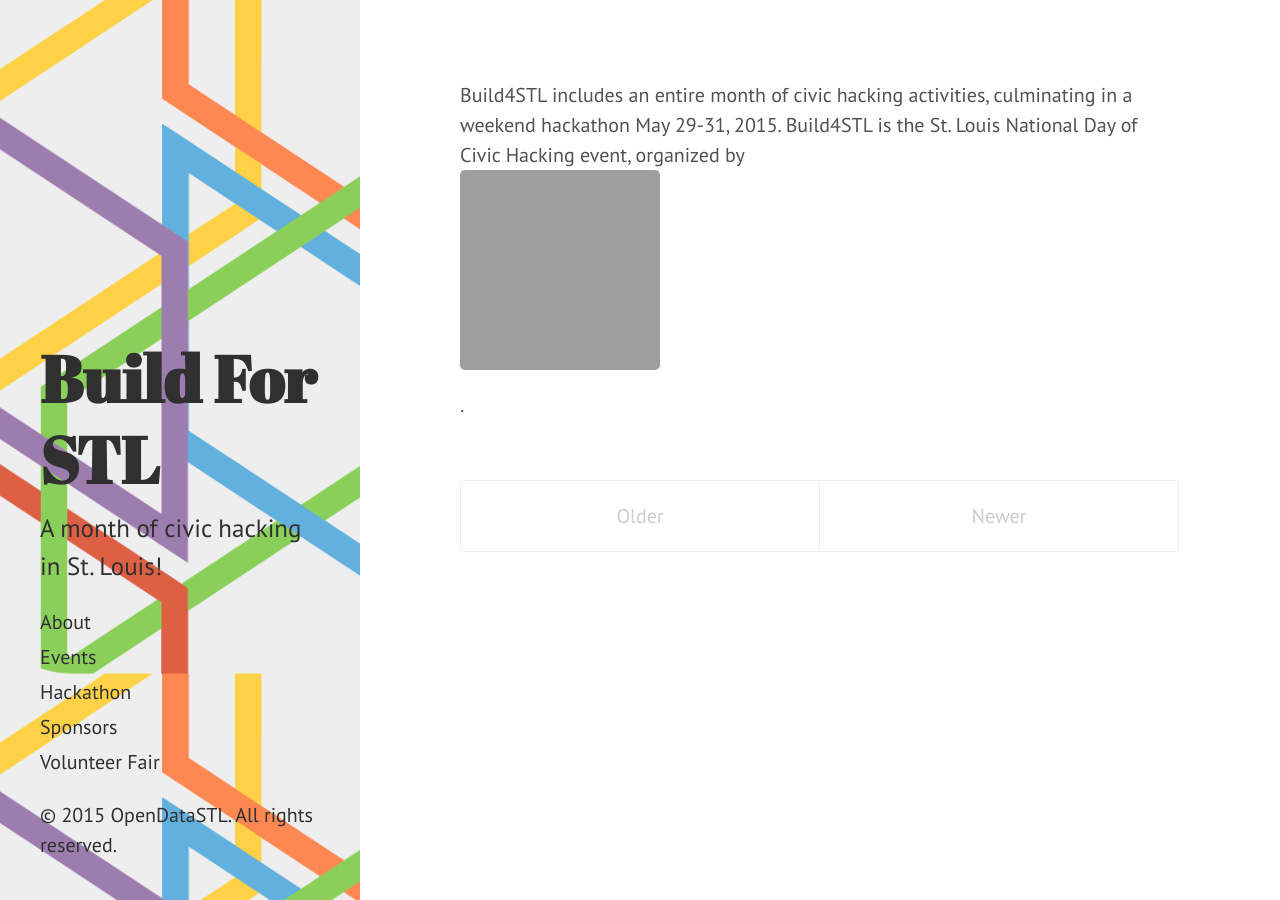
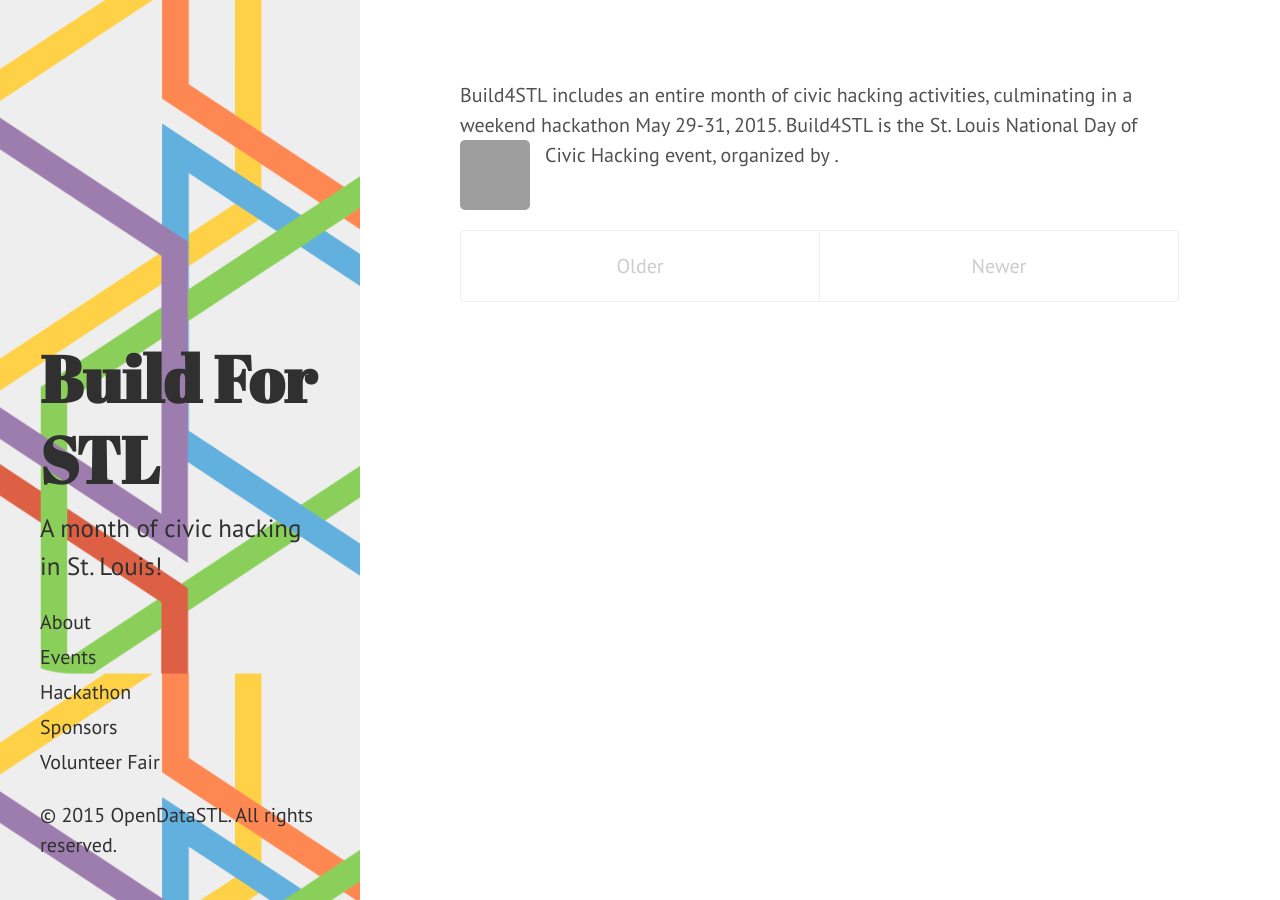
Before and after one commit to OpenSTL/build4stl-jekyll-site, a Jekyll site: the page built from index.html, in a window 1280 px wide. Built offline with Jekyll 4.4.1, drawn with Linux system fonts in a browser that asks for light colours; grey boxes are pictures that could not be loaded.

Commit message:
Adding custom class to opendatastl avatar

```diff
--- a/index.html
+++ b/index.html
@@ -5,7 +5,7 @@
 
 <div>
 
-Build4STL includes an entire month of civic hacking activities, culminating in a weekend hackathon May 29-31, 2015.  Build4STL is the St. Louis National Day of Civic Hacking event, organized by <a href="http://opendatastl.github.io" target="_blank"><img src='https://avatars0.githubusercontent.com/u/5983880' alt='OpenDataSTL'></a>.
+Build4STL includes an entire month of civic hacking activities, culminating in a weekend hackathon May 29-31, 2015.  Build4STL is the St. Louis National Day of Civic Hacking event, organized by <a href="http://opendatastl.github.io" target="_blank" class="site-avatar"><img src='https://avatars0.githubusercontent.com/u/5983880' alt='OpenDataSTL'></a>.
 
 </div>
 
```
